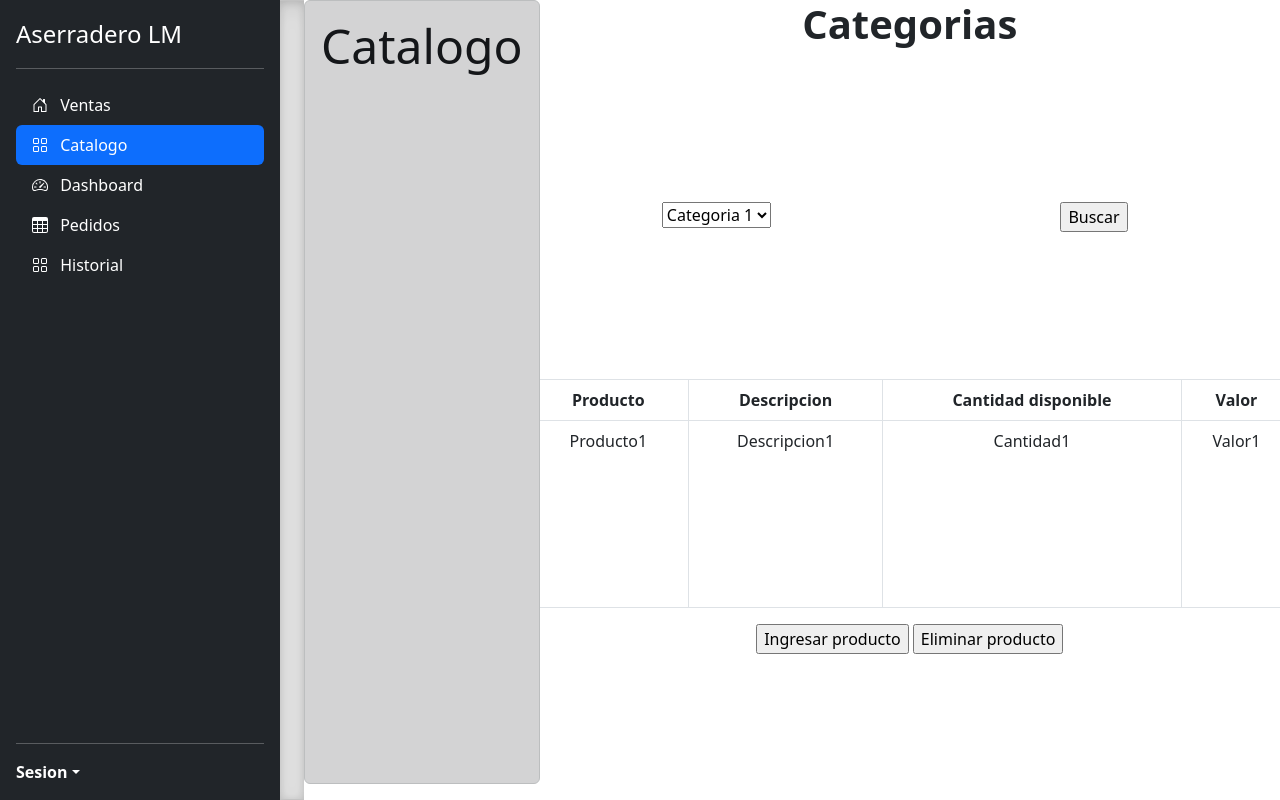
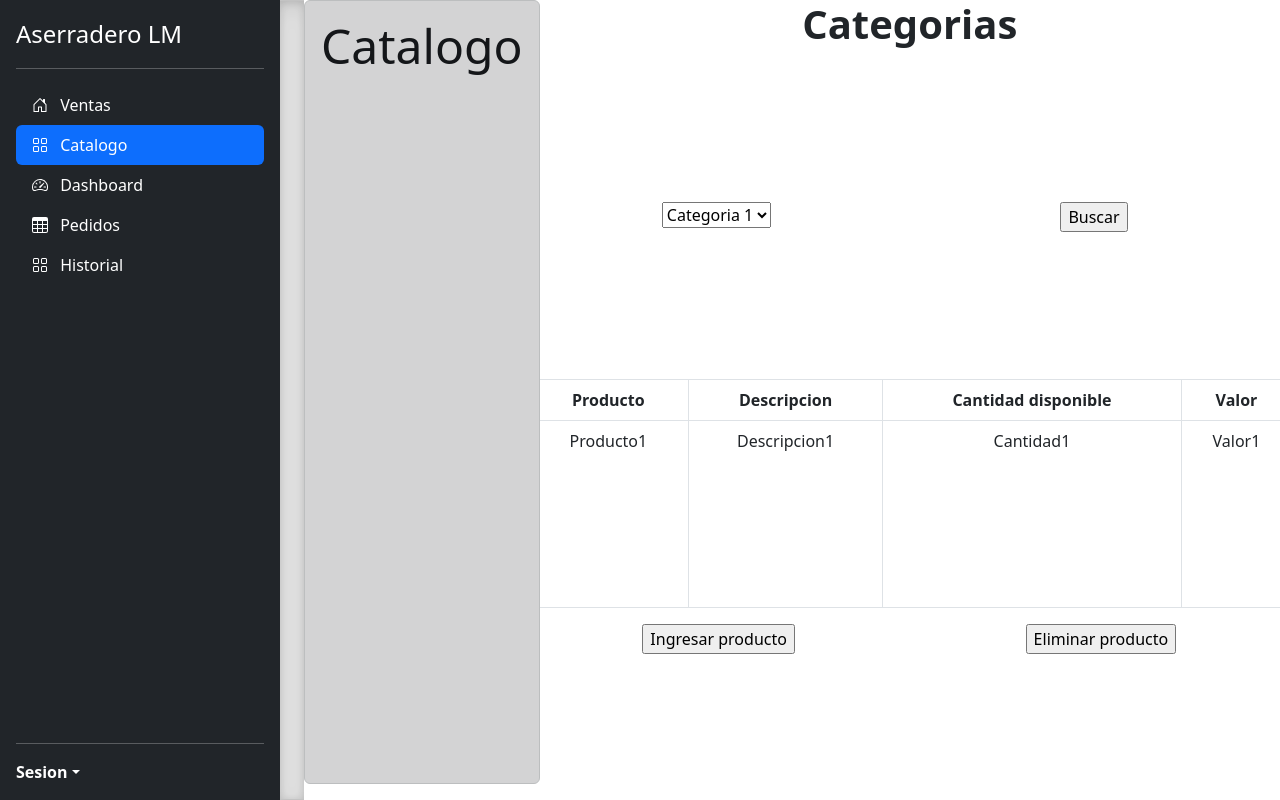
Before and after one commit to GustavoRasche/basic, a Django app: page /catalogo/ in a window 1280 px wide. Run offline with Django 4.2, Linux system fonts and the light colour scheme; some libraries are stand-ins or nearby versions.

Commit message:
catalogo de nuevo

```diff
--- a/templates/catalogo.html
+++ b/templates/catalogo.html
@@ -174,8 +174,8 @@ Historial
             </tr>
         </tbody>
         </table>
-        <div class="col"><input type="submit" value="Ingresar producto"</div>
-        <input type="submit" value="Eliminar producto" />
+        <div class="col"><input type="submit" value="Ingresar producto"></div>
+        <div class="col"><input type="submit" value="Eliminar producto" /></div>
     </div>
 
 
```
